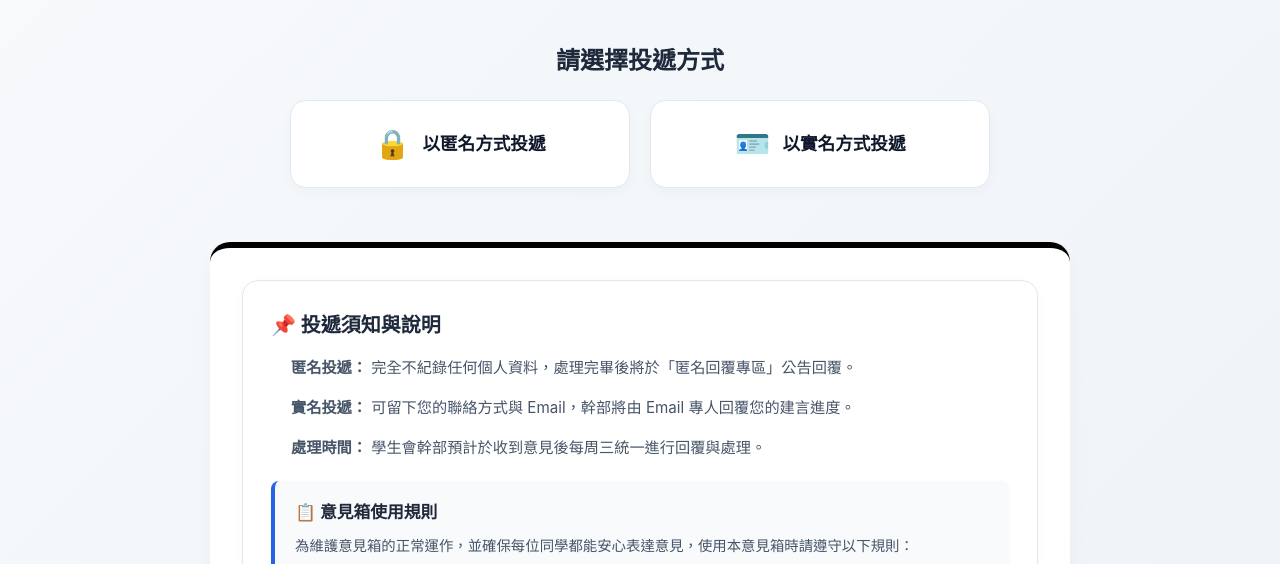
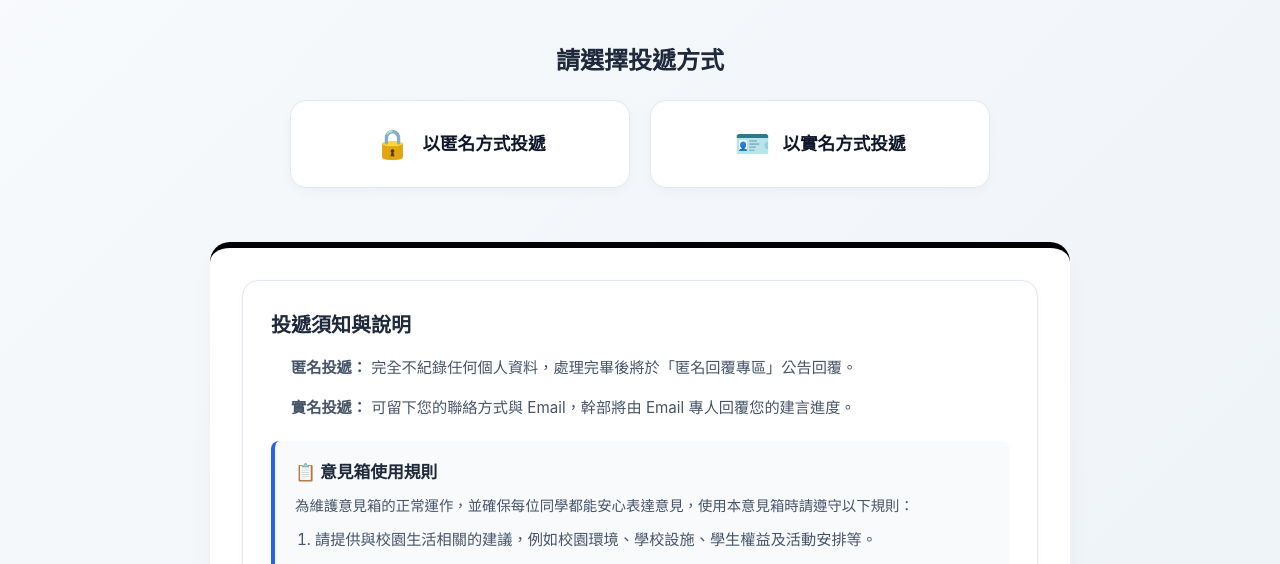
Before and after one commit to tssc13th/tsscreport, a plain HTML site: page index.html in a window 1280 px wide. Shown: the part 185-749 px from the top of the page. Drawn offline with Linux system fonts and the light colour scheme; no server answers.

Commit message:
Update index.html

```diff
--- a/index.html
+++ b/index.html
@@ -421,11 +421,10 @@
 
         <section class="info-section">
             <div class="info-box">
-                <h3>📌 投遞須知與說明</h3>
+                <h3>投遞須知與說明</h3>
                 <ul>
                     <li><strong> 匿名投遞：</strong> 完全不紀錄任何個人資料，處理完畢後將於「匿名回覆專區」公告回覆。</li>
                     <li><strong> 實名投遞：</strong> 可留下您的聯絡方式與 Email，幹部將由 Email 專人回覆您的建言進度。</li>
-                    <li><strong> 處理時間：</strong> 學生會幹部預計於收到意見後每周三統一進行回覆與處理。</li>
                 </ul>
 
                 <div class="rules-box">
```
